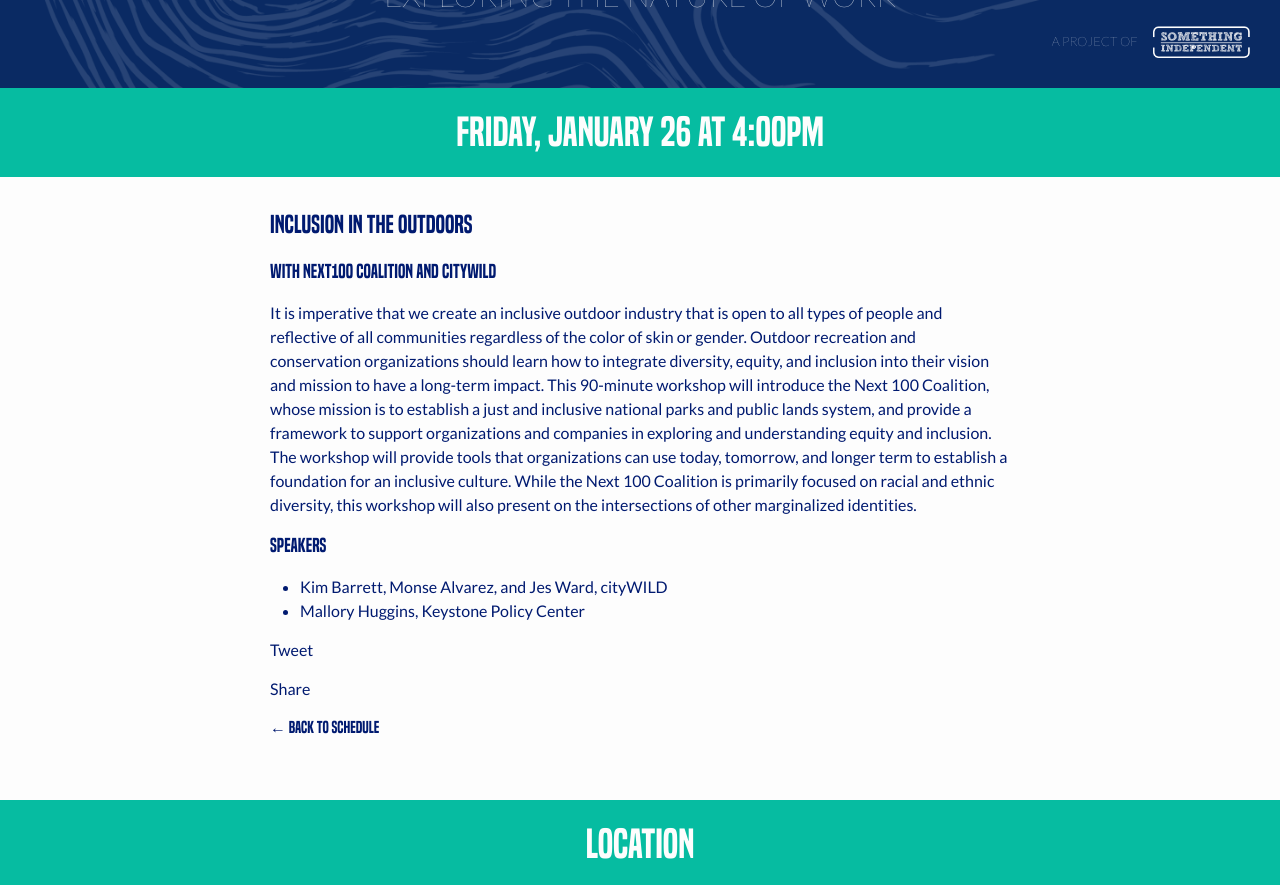
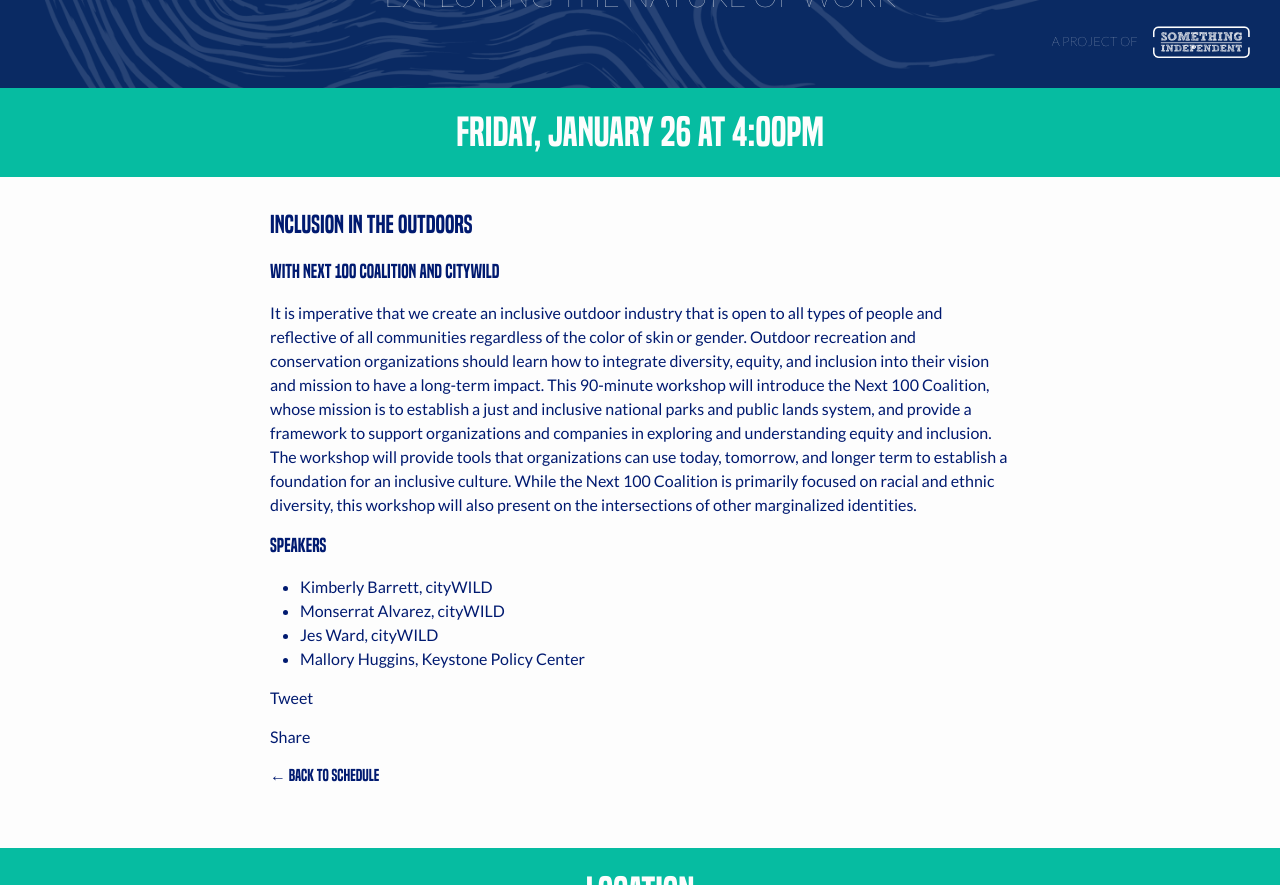
Before and after one commit to somethingindependent/tradeschool, a Jekyll site: the page built from _talks/inclusion-in-the-outdoors.md, in a window 1280 px wide and 900 px high, scrolled down 278 px, cut to the strip 0-885 px from the top of the window. Built offline with Jekyll 4.4.1, drawn with Linux system fonts in a browser that asks for light colours; nearby versions of some CDN libraries; comment, search, counter and statistics services are not loaded.

Commit message:
Update inclusion talk description

```diff
--- a/_includes/sponsors.html
+++ b/_includes/sponsors.html
@@ -46,7 +46,7 @@
           <img src="/assets/logos/postmodern.png" alt="Postmodern Company" />
         </a>
         <a href="http://next100coalition.org/" target="_blank">
-          <img src="/assets/logos/next100.png" alt="Next100 Coalition" />
+          <img src="/assets/logos/next100.png" alt="Next 100 Coalition" />
         </a>
         <a href="http://getharmonic.com/" target="_blank">
           <img src="/assets/logos/harmonic.png" alt="Harmonic Media" />
--- a/_talks/inclusion-in-the-outdoors.md
+++ b/_talks/inclusion-in-the-outdoors.md
@@ -5,10 +5,12 @@
 layout: talk
 ---
 
-### With [Next100 Coalition](http://next100coalition.org/) and [cityWILD](http://www.citywild.org/)
+### With [Next 100 Coalition](http://next100coalition.org/) and [cityWILD](http://www.citywild.org/)
 
 It is imperative that we create an inclusive outdoor industry that is open to all types of people and reflective of all communities regardless of the color of skin or gender. Outdoor recreation and conservation organizations should learn how to integrate diversity, equity, and inclusion into their vision and mission to have a long-term impact. This 90-minute workshop will introduce the Next 100 Coalition, whose mission is to establish a just and inclusive national parks and public lands system, and provide a framework to support organizations and companies in exploring and understanding equity and inclusion. The workshop will provide tools that organizations can use today, tomorrow, and longer term to establish a foundation for an inclusive culture. While the Next 100 Coalition is primarily focused on racial and ethnic diversity, this workshop will also present on the intersections of other marginalized identities.
 
 ### Speakers
-- Kim Barrett, Monse Alvarez, and Jes Ward, [cityWILD](http://www.citywild.org)
+- Kimberly Barrett, [cityWILD](http://www.citywild.org)
+- Monserrat Alvarez, [cityWILD](http://www.citywild.org)
+- Jes Ward, [cityWILD](http://www.citywild.org)
 - Mallory Huggins, [Keystone Policy Center](https://www.keystone.org/)
```
